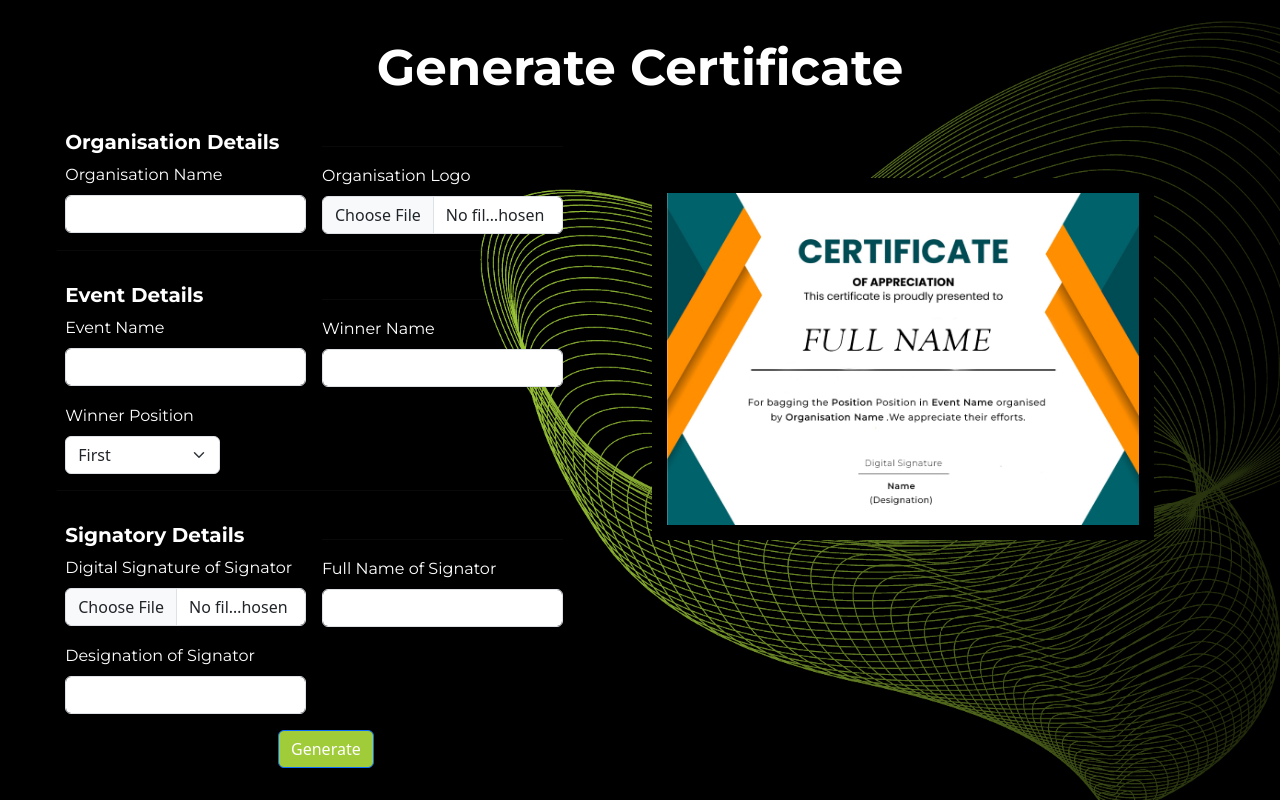
After one commit to upes-open/Open-Certification_, a Flask app: template templates/winners/certificate-5.html in a window 1280 px wide. The commit adds this page. Run offline with Flask 3, Linux system fonts and the light colour scheme; the template is opened without the code that fills it, so the values that code supplies are empty.

Commit message:
front-end updated

```diff
--- a/static/css/certificate.css
+++ b/static/css/participant.css
@@ -3,7 +3,7 @@
 
 .page {
     background-attachment: fixed;
-    background-image: url(../images/background.png);
+    background-image: url(../../static/images/background.png);
     background-position: center;
     background-size: cover;
     height:800px;
@@ -17,7 +17,7 @@
     font-family: 'Montserrat', sans-serif;
     font-weight: bold;
     text-align: center;
-    margin-top: 4%;
+    margin-top: 3%;
     margin-bottom: 2.5%;
     font-size: 50px;
   }
--- /dev/null
+++ b/static/css/winner.css
@@ -0,0 +1,53 @@
+@import url('https://fonts.googleapis.com/css2?family=Montserrat:wght@400;700&display=swap');
+
+
+.page {
+    background-attachment: fixed;
+    background-image: url(../../static/images/background.png);
+    background-position: center;
+    background-size: cover;
+    height:800px;
+    margin-top: 0;
+    overflow-x: hidden;
+    overflow-y: hidden;
+  }
+
+  .heading h1{
+    color: white;
+    font-family: 'Montserrat', sans-serif;
+    font-weight: bold;
+    text-align: center;
+    margin-top: 3%;
+    margin-bottom: 2.5%;
+    font-size: 50px;
+  }
+
+
+.row{
+    margin-top: 0;
+    display:flex;
+    justify-content: space-between;
+    flex-wrap: wrap;
+  }
+
+.container{
+    flex-basis: 40%;
+    width:50%;
+    display: inline-block;
+}
+
+.container2{
+    margin-top: 50%;
+    flex-basis: 50%;
+    padding-right: 10px;
+    /* padding-left: 2px; */
+}
+
+.container2 img{
+    width: 80%;
+    display: inline-block;
+    margin-top: 0;
+    border-style: solid;
+    border-width: 15px;
+    border-color: black;
+}
--- /dev/null
+++ b/templates/winners/certificate-5.html
@@ -0,0 +1,86 @@
+<!DOCTYPE html>
+<html lang="en">
+<head>
+    <meta charset="UTF-8">
+    <meta http-equiv="X-UA-Compatible" content="IE=edge">
+    <meta name="viewport" content="width=device-width, initial-scale=1.0">
+    <title>Generate Certificate</title>
+    <link rel="stylesheet" href="../../static/css/winner.css">
+    <link href="https://cdn.jsdelivr.net/npm/bootstrap@5.3.1/dist/css/bootstrap.min.css" rel="stylesheet" integrity="sha384-4bw+/aepP/YC94hEpVNVgiZdgIC5+VKNBQNGCHeKRQN+PtmoHDEXuppvnDJzQIu9" crossorigin="anonymous">
+    <script src="https://cdn.jsdelivr.net/npm/bootstrap@5.3.1/dist/js/bootstrap.bundle.min.js" integrity="sha384-HwwvtgBNo3bZJJLYd8oVXjrBZt8cqVSpeBNS5n7C8IVInixGAoxmnlMuBnhbgrkm" crossorigin="anonymous"></script>
+    <script src="https://cdn.jsdelivr.net/npm/@popperjs/core@2.11.8/dist/umd/popper.min.js" integrity="sha384-I7E8VVD/ismYTF4hNIPjVp/Zjvgyol6VFvRkX/vR+Vc4jQkC+hVqc2pM8ODewa9r" crossorigin="anonymous"></script>
+    <script src="https://cdn.jsdelivr.net/npm/bootstrap@5.3.1/dist/js/bootstrap.min.js" integrity="sha384-Rx+T1VzGupg4BHQYs2gCW9It+akI2MM/mndMCy36UVfodzcJcF0GGLxZIzObiEfa" crossorigin="anonymous"></script>
+</head>
+<body style="background-color: black";>
+    <div class="page">
+        <div class="heading">
+            <h1>Generate Certificate</h1>
+        </div>
+        <div class="row">
+        <div class="container">
+            <form class="row g-3">
+                <!-- ---------organisation details------ -->
+                <div class="col-md-6">
+                    <h5 style="color: white; font-family: 'Montserrat', sans-serif; font-weight: 500;"><b>Organisation Details</b></h5>
+                  <label for="inputEmail4" class="form-label" style="color: white; font-family: 'Montserrat', sans-serif;">Organisation Name</label>
+                  <input type="text" class="form-control" id="inputEmail4" required="">
+                </div>
+                <div class="col-md-6">
+                    <hr>
+                    <label for="inputZip" class="form-label" style="color: white; font-family: 'Montserrat', sans-serif;">Organisation Logo</label>
+                    <input type="file" class="form-control" id="inputZip">
+                </div>
+                <!-- ---------event details------ -->
+                <hr>
+                <div class="col-md-6">
+                    <h5 style="color: white; font-family: 'Montserrat', sans-serif; font-weight: 500;"><b>Event Details</b></h5>
+                  <label for="inputPassword4" class="form-label"style="color: white; font-family: 'Montserrat', sans-serif;">Event Name</label>
+                  <input type="text" class="form-control" id="inputPassword4">
+                </div>
+                <div class="col-md-6">
+                    <hr>
+                  <label for="inputCity" class="form-label"style="color: white; font-family: 'Montserrat', sans-serif;">Winner Name</label>
+                  <input type="text" class="form-control" id="inputCity" required="">
+                </div>
+                <div class="col-md-4">
+                    <label for="inputState" class="form-label" style="color: white; font-family: 'Montserrat', sans-serif;">Winner Position</label>
+                    <select id="inputState" class="form-select">
+                      <!-- <option selected>Choose...</option> -->
+                      <option>First</option>
+                      <option>Second</option>
+                      <option>Third</option>
+                    </select>
+                  </div>
+                <!-- ---------signatory details------ -->
+                <hr>
+                <div class="col-md-6">
+                    <h5 style="color: white; font-family: 'Montserrat', sans-serif;"><b>Signatory Details</b></h5>
+                    <label for="inputCity" class="form-label"style="color: white; font-family: 'Montserrat', sans-serif;">Digital Signature of Signator</label>
+                    <input type="file" class="form-control" id="inputCity">
+                  </div>
+                  <div class="col-md-6">
+                    <hr>
+                    <label for="inputZip" class="form-label"style="color: white; font-family: 'Montserrat', sans-serif;">Full Name of Signator</label>
+                    <input type="text" class="form-control" id="inputZip">
+                  </div>
+                  <div class="col-md-6">
+                    <label for="inputZip" class="form-label" style="color: white; font-family: 'Montserrat', sans-serif;">Designation of Signator</label>
+                    <input type="text" class="form-control" id="inputZip">
+                  </div>
+                   <!------------generate--------->
+                <div class="col-12" style="padding-left: 43%;">
+                  <button type="submit" class="btn btn-primary" style="background-color:#A0CC3A;" >Generate</button>
+                </div>
+              </form>
+            </div>
+            <div class="container2">
+                <br>
+                <br>
+                <!-- <br> -->
+                <img src="../../static/images/certificate-5.png">
+            </div>
+        </div>
+        </div>
+    </div>
+</body>
+</html>
```
Also changed, not shown: static/css/main.css (+29 -1 lines), templates/main.html (+9 -8 lines), templates/participants/certificate-1.html (renamed from templates/certificate-2.html, +19 -19 lines), templates/participants/certificate-2.html (added, +75 -0 lines), templates/participants/certificate-3.html (added, +75 -0 lines), templates/winners/certificate-4.html (renamed from templates/certificate-1.html, +29 -18 lines), static/images/certificate-3.png (added), static/images/certificate-4.png (added), static/images/certificate-5.png (added).
